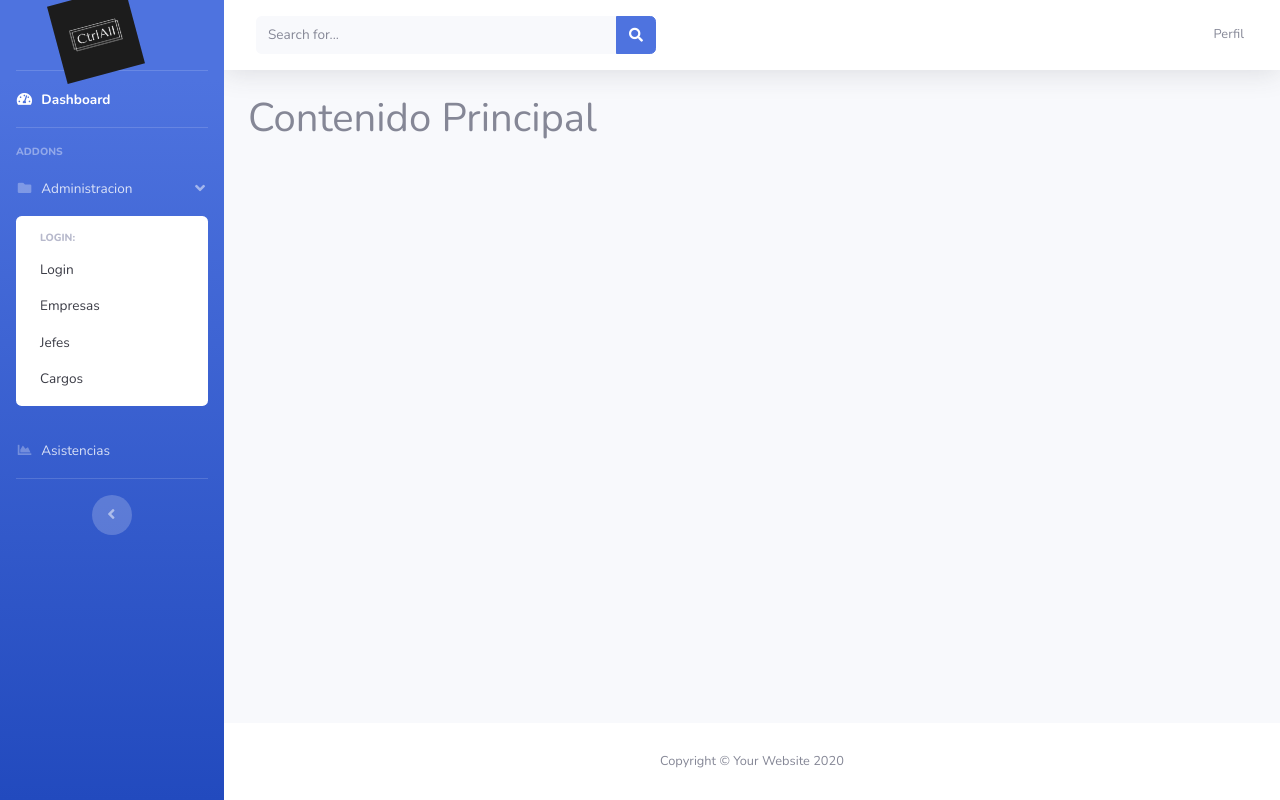
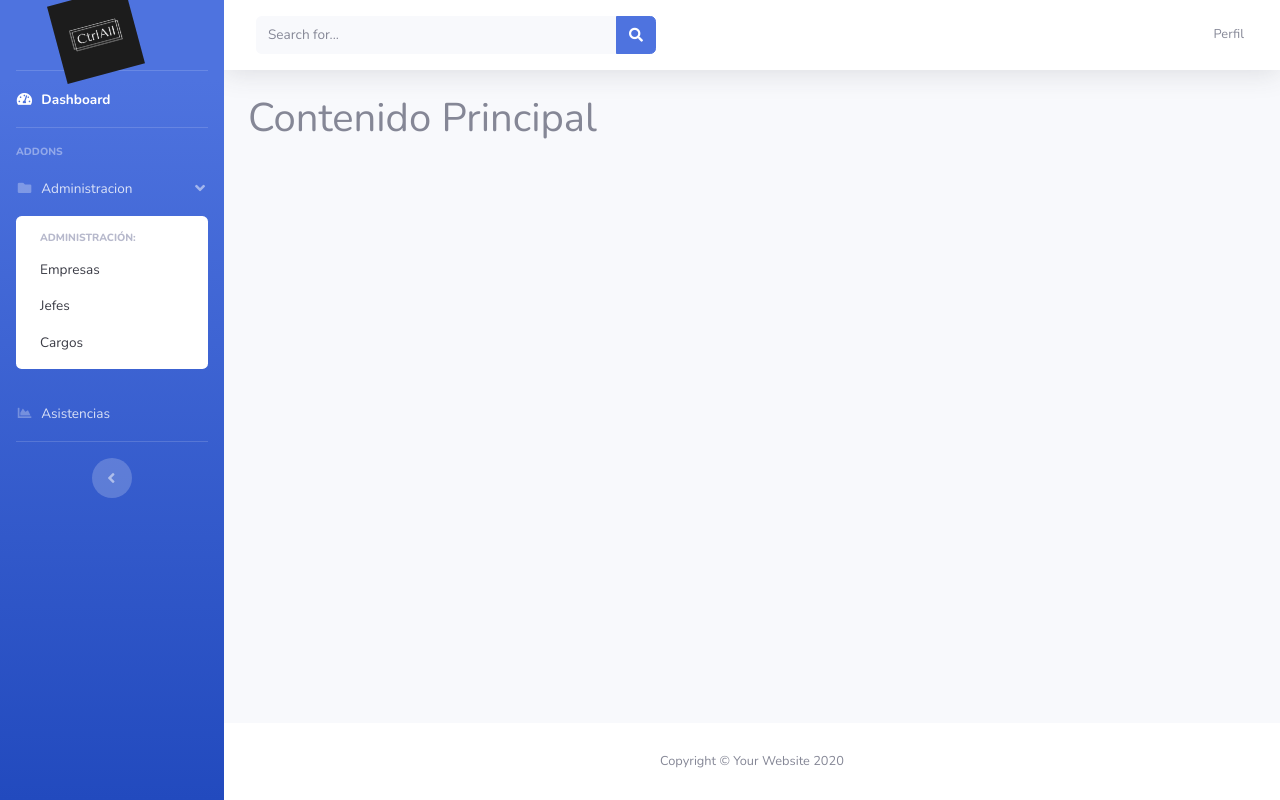
Before and after one commit to caom838/ctrlall, a PHP site: page /dashboard/index.php in a window 1280 px wide, after a click on "Administracion". Run offline with PHP 8.4, Linux system fonts and the light colour scheme.

Commit message:
ajuste de estilo

```diff
--- a/dashboard/edit_company.php
+++ b/dashboard/edit_company.php
@@ -10,7 +10,7 @@
 			<?php
 			// escaping, additionally removing everything that could be (html/javascript-) code
 			$nik = mysqli_real_escape_string($mysql,(strip_tags($_GET["nik"],ENT_QUOTES)));
-			$sql = mysqli_query($mysql, "SELECT * FROM empresas WHERE idEmpresa='$nik'");
+			$sql = $mysql->query("SELECT * FROM empresas WHERE idEmpresa='$nik'");
 			if(mysqli_num_rows($sql) == 0){
             header("Location: companies.php");
 			}else{
--- a/dashboard/vistas/parte_superior.php
+++ b/dashboard/vistas/parte_superior.php
@@ -65,8 +65,7 @@
         </a>
         <div id="collapsePages" class="collapse" aria-labelledby="headingPages" data-parent="#accordionSidebar">
           <div class="bg-white py-2 collapse-inner rounded">
-            <h6 class="collapse-header">Login:</h6>
-            <a class="collapse-item" href="../login.php">Login</a>
+            <h6 class="collapse-header">Administración:</h6>
             <a class="collapse-item" href="companies.php">Empresas</a>
             <a class="collapse-item" href="bosses.php">Jefes</a>
             <a class="collapse-item" href="positions.php">Cargos</a>
--- a/index.html
+++ b/index.html
@@ -11,7 +11,7 @@
 <body>
         <!--Botones de inicio de sesión o registrarse-->
     <br>
-    <button><a href="login.html">Ingresar</a></button>
+    <button><a href="login.html" class="btn btn-primary btn-sm">Ingresar</a></button>
     <br>
     <br>
     <button><a href="signupForm.php">Registrarse</a></button>
```
